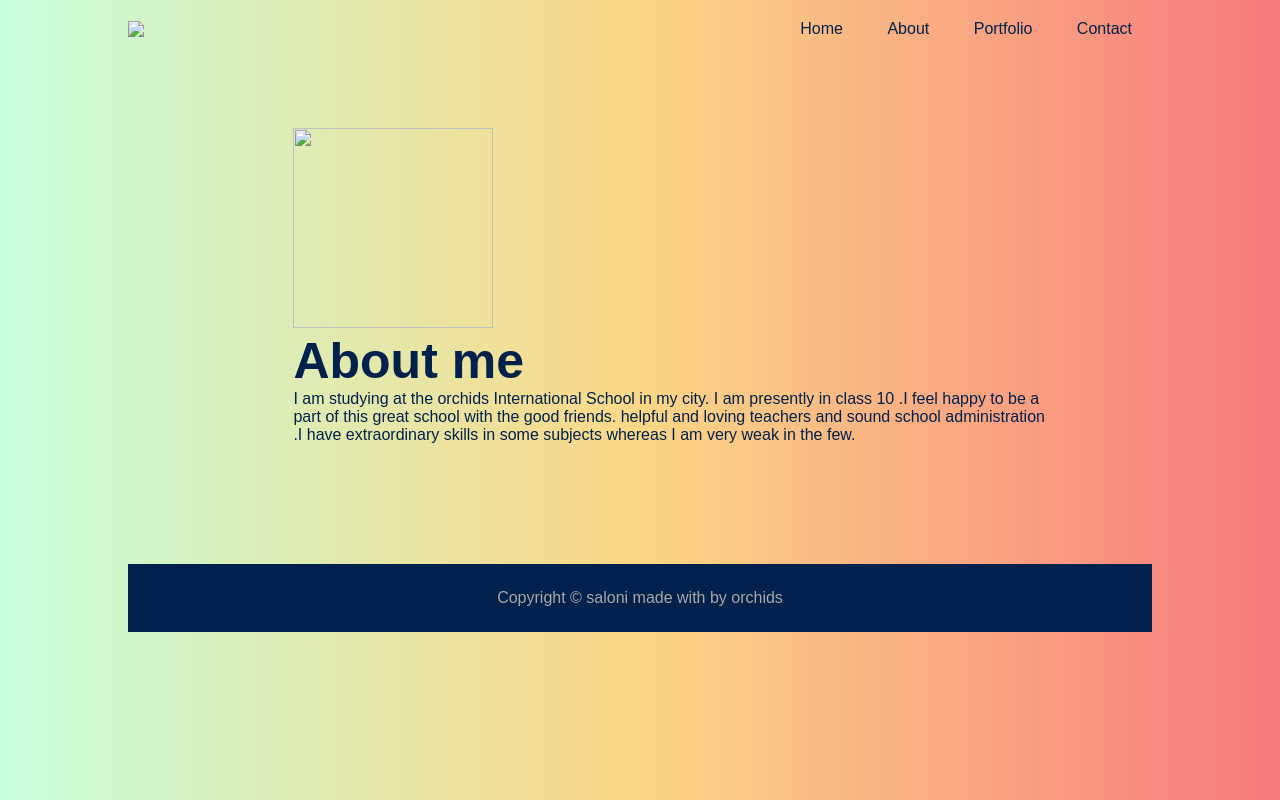
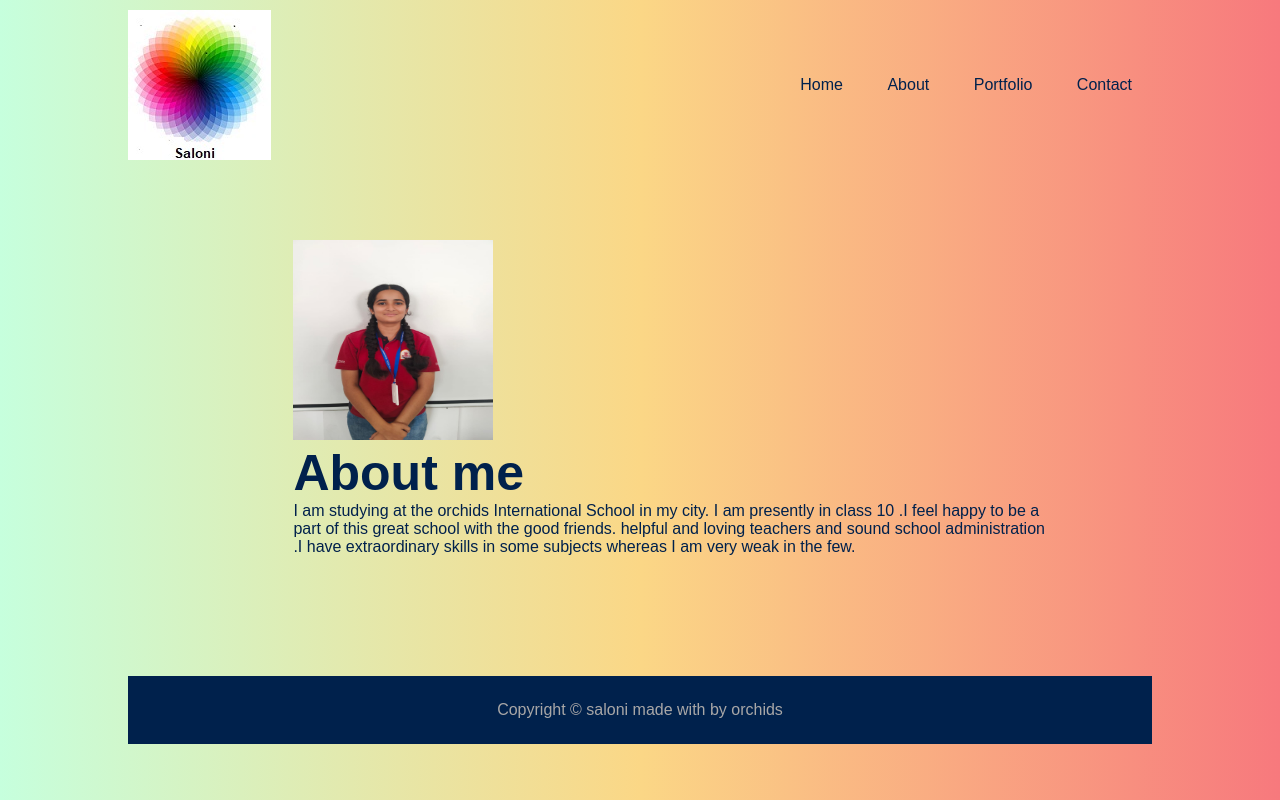
Before and after one commit to saloni1121/portfolio-website, a plain HTML site: page about.html in a window 1280 px wide. Drawn offline with Linux system fonts and the light colour scheme; some icons are missing; a web font is replaced by a local one.

Commit message:
Update about.html

```diff
--- a/about.html
+++ b/about.html
@@ -9,7 +9,7 @@
         <!--Header Section-->
         <header>
             <nav>
-                <img src="images/wheel-logo.jpg">
+                <img src="wheel-logo.jpg">
                 <ul>
                     <li><a href="index.html">Home</a></li>
                     <li><a href="about.html">About</a></li>
@@ -21,7 +21,7 @@
             <main id = "aboutmain">
                 <section class="aboutsection">
                     <div class = "aboutcoll">
-                        <img src="images/Saloni.jpeg" height="200" width="200"></img>
+                        <img src="Saloni.jpeg" height="200" width="200"></img>
                     </div>
                     <div class="aboutcol2">
                         <h1 class="about-title">About me</h1>
```
